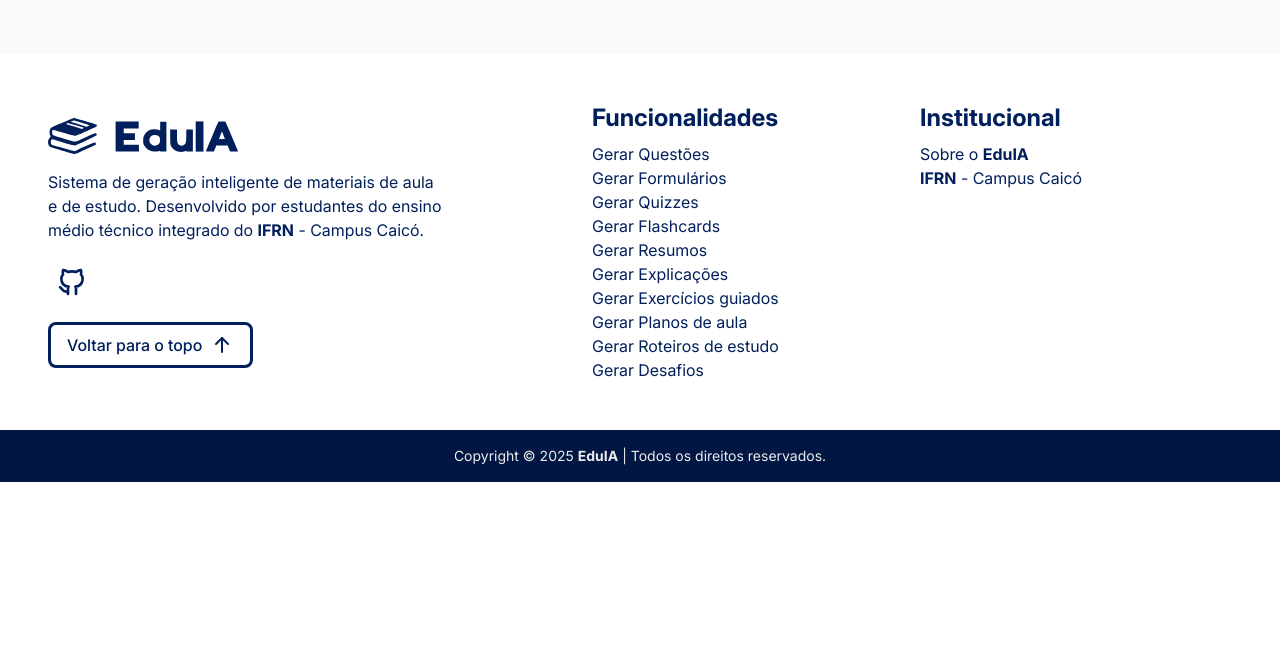
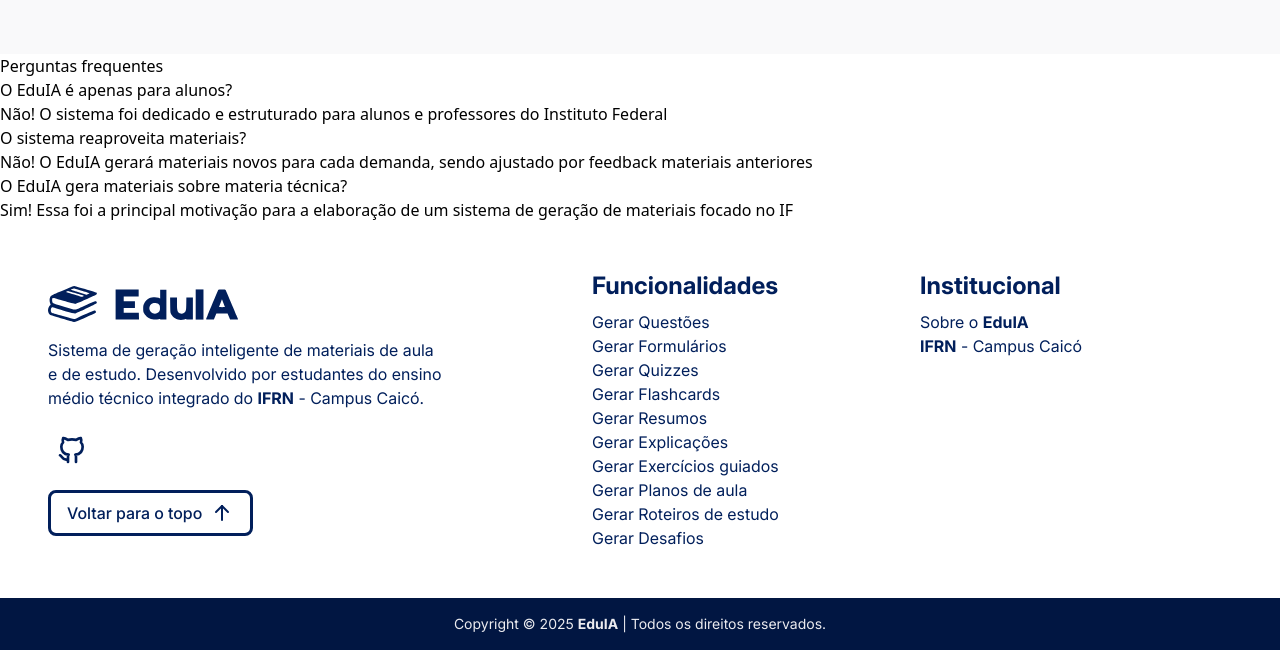
Before and after one commit to Davi-1903/EduIA, a React (Vite) app in the folder client/: page / in a window 1280 px wide. Shown: the part 2226-2876 px from the top of the page. Before the commit the page ends 2708 px from the top, so only its background shows below. Built offline with nearby package versions, Linux system fonts and the light colour scheme; no server answers.

Commit message:
iniciar nova seção a landing page

```diff
--- /dev/null
+++ b/client/src/pages/unprotected/landingpage/components/questions/index.jsx
@@ -0,0 +1,35 @@
+export default function LandingPageQuestions() {
+    const questions = [
+        {
+            id: 1,
+            question: 'O EduIA é apenas para alunos?',
+            answer: 'Não! O sistema foi dedicado e estruturado para alunos e professores do Instituto Federal',
+        },
+        {
+            id: 2,
+            question: 'O sistema reaproveita materiais?',
+            answer: 'Não! O EduIA gerará materiais novos para cada demanda, sendo ajustado por feedback materiais anteriores',
+        },
+        {
+            id: 3,
+            question: 'O EduIA gera materiais sobre materia técnica?',
+            answer: 'Sim! Essa foi a principal motivação para a elaboração de um sistema de geração de materiais focado no IF',
+        },
+    ];
+
+    return (
+        <section>
+            <article>
+                <h2>Perguntas frequentes</h2>
+            </article>
+            <article>
+                {questions.map(question => (
+                    <article key={question.id}>
+                        <div>{question.question}</div>
+                        <div>{question.answer}</div>
+                    </article>
+                ))}
+            </article>
+        </section>
+    );
+}
--- a/client/src/pages/unprotected/landingpage/index.jsx
+++ b/client/src/pages/unprotected/landingpage/index.jsx
@@ -3,6 +3,7 @@
 import LandingPageWelcome from './components/welcome';
 import LandingPageMateriais from './components/materiais';
 import LandingPageAbout from './components/about';
+import LandingPageQuestions from './components/questions';
 
 export default function LandingPage() {
     return (
@@ -19,6 +20,7 @@
                 <LandingPageWelcome />
                 <LandingPageMateriais />
                 <LandingPageAbout />
+                <LandingPageQuestions />
             </main>
         </ProtectedRoute>
     );
```
